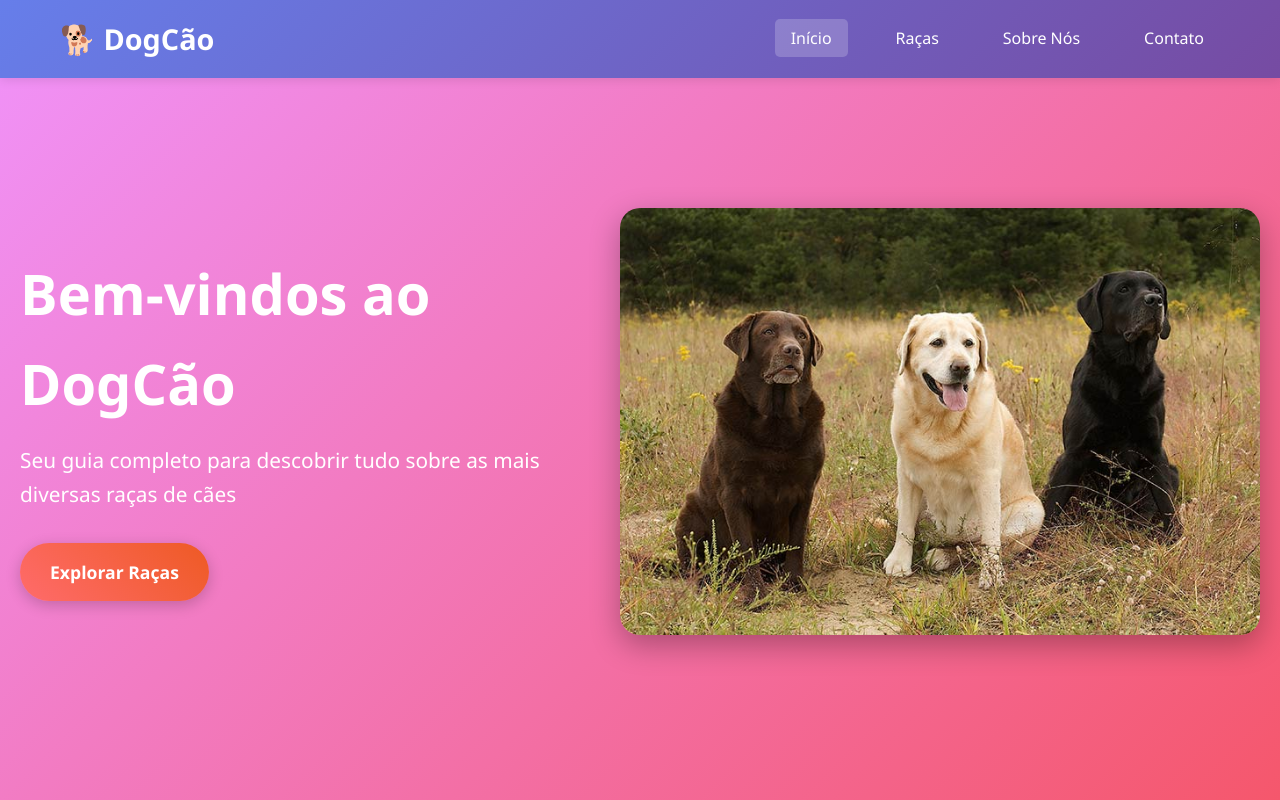
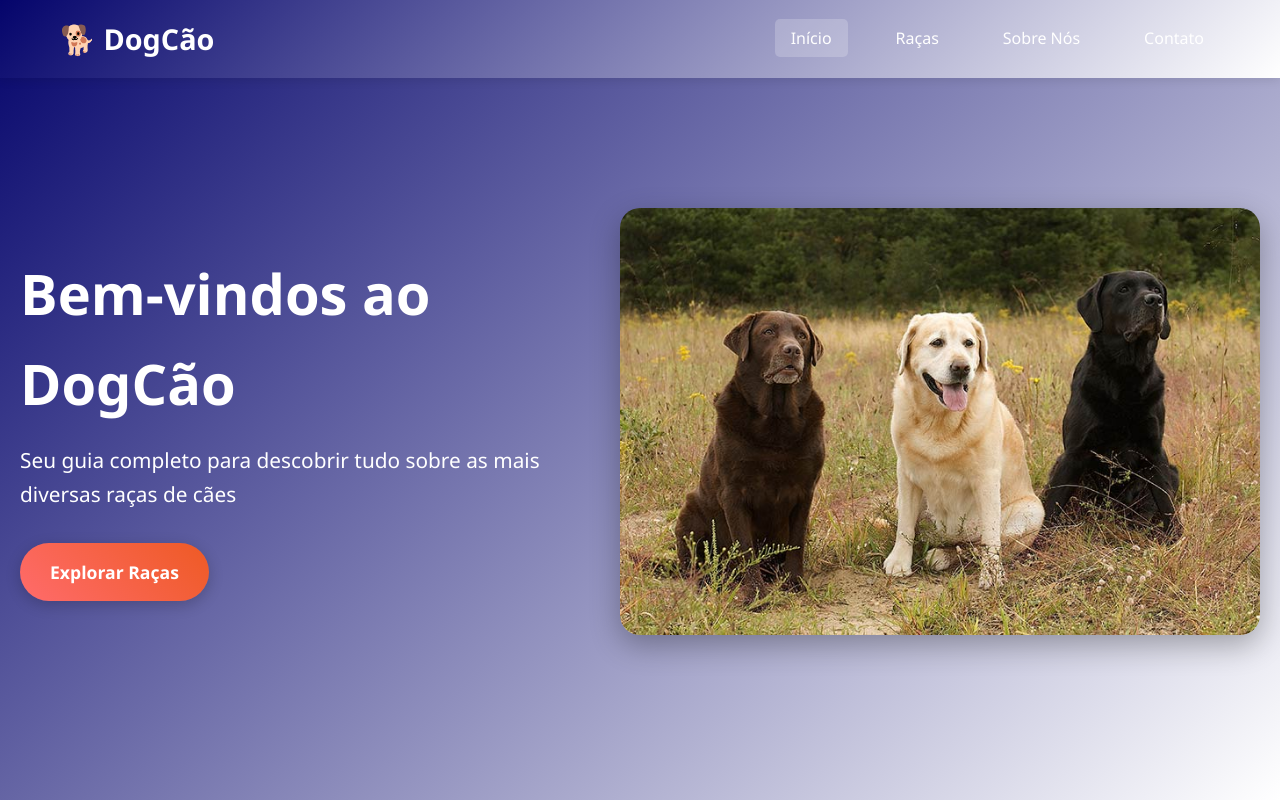
Before and after one commit to UserBrazilianSoftware/mapa-dogcao, a plain HTML site: page index.html in a window 1280 px wide. Shown: the top 800 px of the page. Drawn offline with Linux system fonts and the light colour scheme.

Commit message:
Update style.css

```diff
--- a/css/style.css
+++ b/css/style.css
@@ -20,7 +20,7 @@ body {
 
 /* Header e Navegação */
 header {
-    background: linear-gradient(135deg, #667eea 0%, #764ba2 100%);
+    background: linear-gradient(135deg, #04046B 0%, #FFFFFF 100%);
     box-shadow: 0 2px 10px rgba(0,0,0,0.1);
     position: fixed;
     width: 100%;
@@ -88,7 +88,7 @@ header {
     align-items: center;
     min-height: 100vh;
     padding: 100px 20px 50px;
-    background: linear-gradient(135deg, #f093fb 0%, #f5576c 100%);
+    background: linear-gradient(135deg, #04046B 0%, #FFFFFF 100%);
     color: white;
 }
 
```
